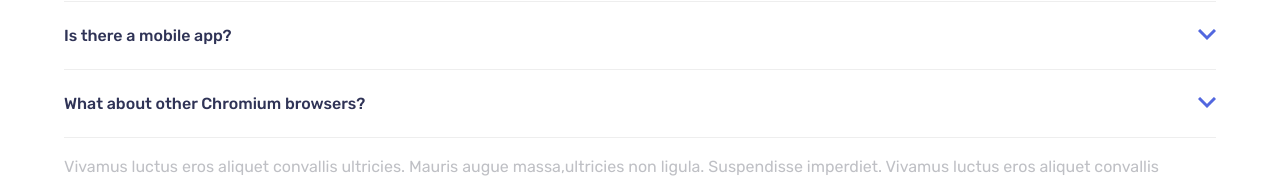
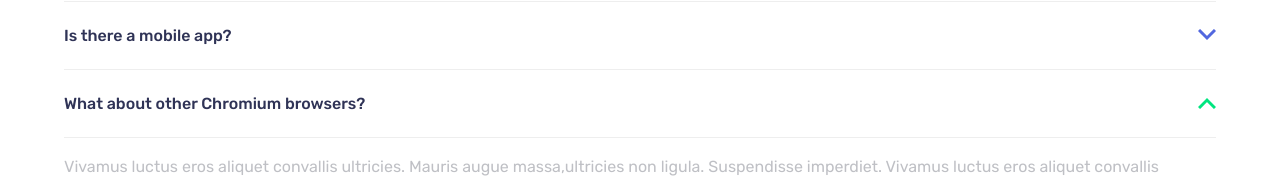
Before and after one commit to OscarAnillo/Bookmark-landing-page-fe, a React (Create React App) app: page / in a window 1280 px wide. Both pictures are taken after a click on the element 640 px from the left and 3835 px from the top of the page. Shown: the part 3732-3915 px from the top of the page. Built offline with nearby package versions, Linux system fonts and the light colour scheme.

Commit message:
add className turn to arrow image

```diff
--- a/src/App.css
+++ b/src/App.css
@@ -246,6 +246,7 @@ img {
   font-weight: 500;
   padding: 1.3em 3em;
 }
+/* FAQComponent */
 .acc-section {
   margin-top: 140px;
 }
@@ -292,6 +293,11 @@ img {
   font-weight: 500;
   margin-top: 50px;
   padding: 1em 2em;
+}
+.turn {
+  filter: invert(100%) contrast(200%) hue-rotate(90deg);
+  transform: rotate(180deg);
+  transition: .7s;
 }
 .content {
   color: #8b7f75;
--- a/src/Components/faq-component.js
+++ b/src/Components/faq-component.js
@@ -24,10 +24,16 @@ export const FAQComponent = () => {
           <div key={item.id} onClick={() => clickHandler(i)}>
             <div className="test">
               <p className="acc-title">{item.title}</p>
-              <img src="images/icon-arrow.svg" alt="" />
+              {selectedItem === i ? (
+                <img src="images/icon-arrow.svg" alt="" className="turn" />
+              ) : (
+                <img src="images/icon-arrow.svg" alt="" />
+              )}
             </div>
             <div
-              className={`${selectedItem === i ? "content show" : "content"}`}
+              className={`${
+                selectedItem === i ? "content show" : "content img-turn"
+              }`}
             >
               <p className="acc-text">{item.text}</p>
             </div>
```
